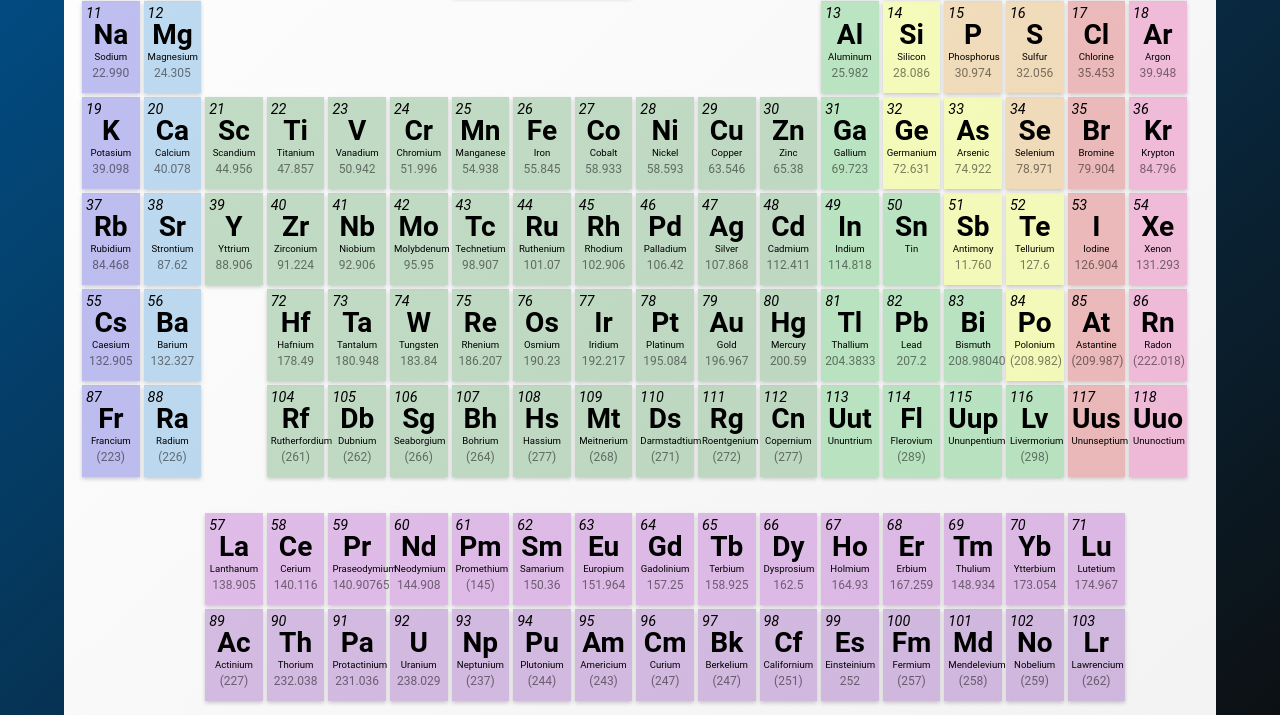
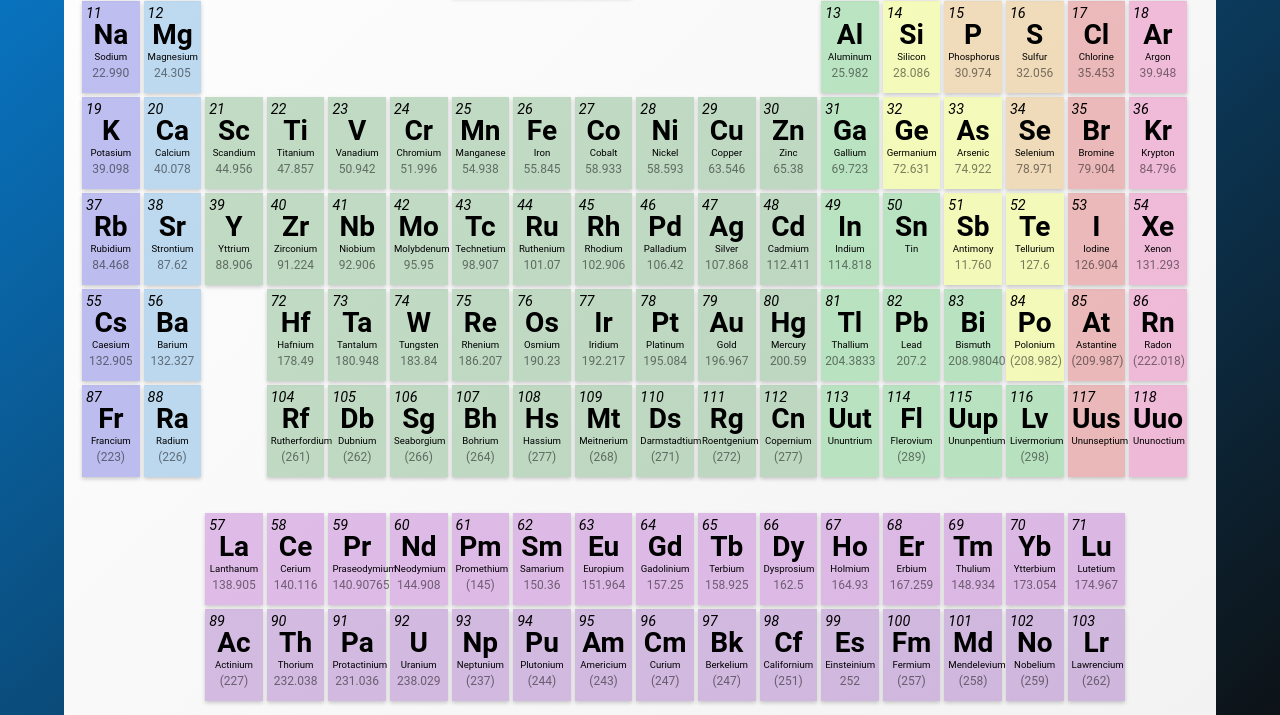
Before and after one commit to MSPollak/elementable, a plain HTML site: page index.html in a window 1280 px wide. Shown: the part 310-1025 px from the top of the page. Drawn offline with Linux system fonts and the light colour scheme.

Commit message:
second commit

```diff
--- a/css/style.css
+++ b/css/style.css
@@ -1,7 +1,7 @@
 body {
   margin: 0;
   min-height: 10vh;
-  background: linear-gradient(to bottom right, #005593, #0d0d0d);
+  background: linear-gradient(to bottom right, #0883db, #0d0d0d);
   font-family: "Roboto", arial, sans-serif;
 }
 body * {
--- a/package.json
+++ /dev/null
@@ -1,5 +0,0 @@
-{
-  "dependencies": {
-    "bootstrap": "^5.2.0"
-  }
-}
```
Also changed, not shown: 1 other file.
